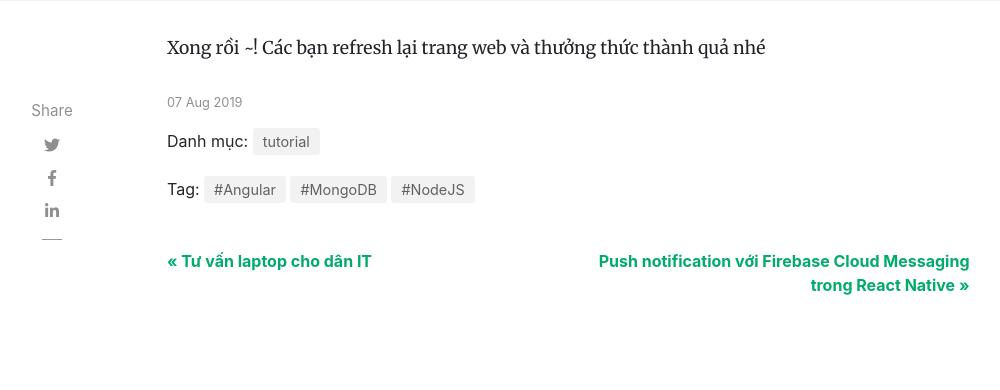
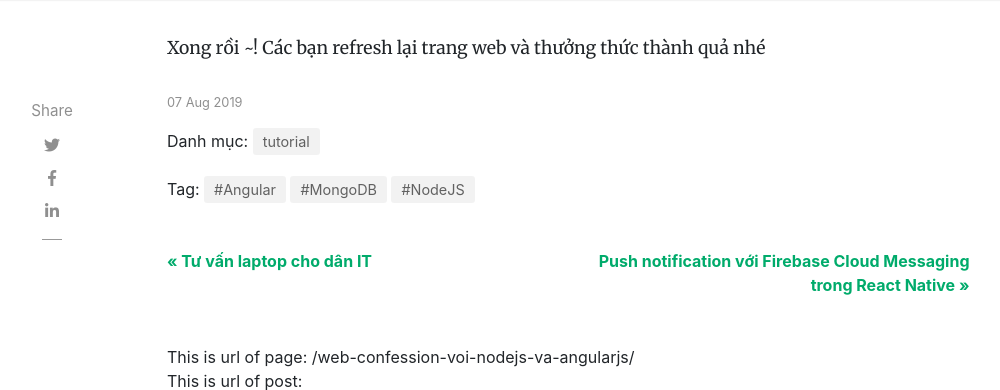
Before and after one commit to tuitucode/tuitucode.github.io, a Jekyll site: the page built from _posts/2019-08-07-web-confession-voi-nodejs-va-angularjs.md, in a window 1280 px wide and 900 px high, scrolled down 12957 px, cut to the strip 0-390 px from the top of the window. Shown: the whole strip, without its empty margins (118-1118 px from the left). Built offline with Jekyll 4.4.1, drawn with Linux system fonts in a browser that asks for light colours; nearby versions of some CDN libraries; comment, search, counter and statistics services are not loaded.

Commit message:
Update post.html

```diff
--- a/_layouts/post.html
+++ b/_layouts/post.html
@@ -150,6 +150,8 @@ comments: true
             <div class="col-md-8">
                 {% include facebook.html %}
                 <div class="fb-comments" data-href="{{ page.url }}" data-width="" data-numposts="5"></div>
+                <div>This is url of page: {{ page.url }}</div>
+                <div>This is url of post: {{ post.url }}</div>
             </div>
         </div>
     </div>
```
